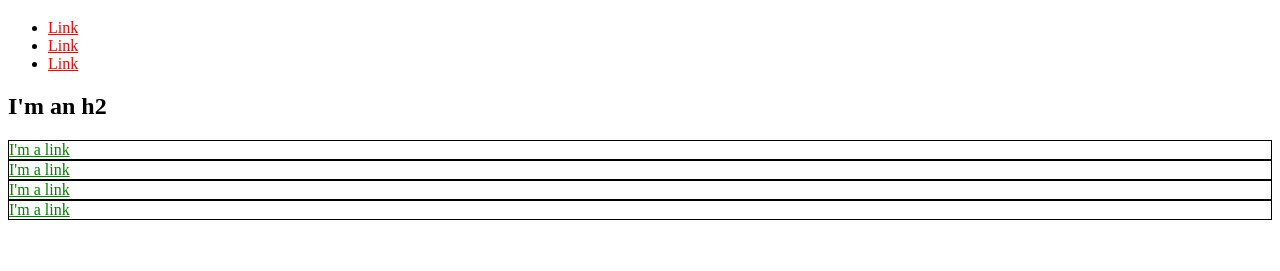
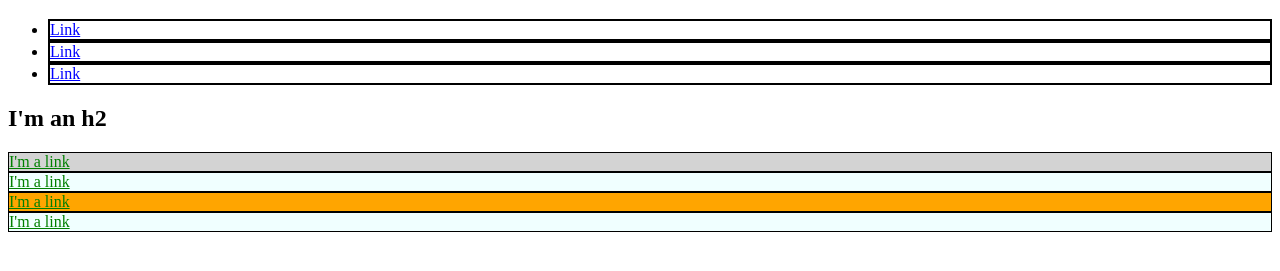
Before and after one commit to rhowell96/css_website, a plain HTML site: page index.html in a window 1280 px wide. Shown: the part 61-332 px from the top of the page. Drawn offline with Linux system fonts and the light colour scheme.

Commit message:
Add styling experiments

```diff
--- a/index.html
+++ b/index.html
@@ -1,34 +1,69 @@
 <!DOCTYPE html>
 <html>
+
   <head>
     <title>Test Page: Don't Panic</title>
     <meta charset="utf-8">
+    <style>
+      div {
+        border: 1px solid black;
+      }
+      a {
+        color: red;
+      }
+      div a {
+        color: green;
+      }
+      li a {
+        color: blue;
+      }
+      li {
+        border: 2px solid black;
+      }
+      #rach-bio {
+        background-color: lightgray;
+      }
+      #ugly-box {
+        background-color: orange;
+      }
+      .bio-box {
+        border: 1px solid black;
+      }
+      .bio-box a {
+        color: green;
+      }
+      .azure-box {
+        background-color: azure;
+      }
+    </style>
   </head>
+
   <body>
     <h1>I'm an h1</h1>
     <ul>
       <li>
-        <a href="https://example.com/" style="color: red;">Link</a>
+        <a href="https://example.com/">Link</a>
       </li>
       <li>
-        <a href="https://example.com/" style="color: red;">Link</a>
+        <a href="https://example.com/">Link</a>
       </li>
       <li>
-        <a href="https://example.com/" style="color: red;">Link</a>
+        <a href="https://example.com/">Link</a>
       </li>
     </ul>
     <h2>I'm an h2</h2>
-    <div style="border: 1px solid black;">
-      <a href="https://example.com/" style="color: green;">I'm a link</a>
+    <div id="rach-bio" class="bio-box azure-box">
+      <a href="https://example.com/">I'm a link</a>
     </div>
-    <div style="border: 1px solid black;">
-      <a href="https://example.com/" style="color: green;">I'm a link</a>
+    <div class="bio-box azure-box">
+      <a href="https://example.com/">I'm a link</a>
     </div>
-    <div style="border: 1px solid black;">
-      <a href="https://example.com/" style="color: green;">I'm a link</a>
+    <div id="ugly-box" class="bio-box azure-box">
+      <a href="https://example.com/">I'm a link</a>
     </div>
-    <div style="border: 1px solid black;">
-      <a href="https://example.com/" style="color: green;">I'm a link</a>
+    <div class="bio-box azure-box">
+      <a href="https://example.com/">I'm a link</a>
     </div>
   </body>
+
 </html>
```
